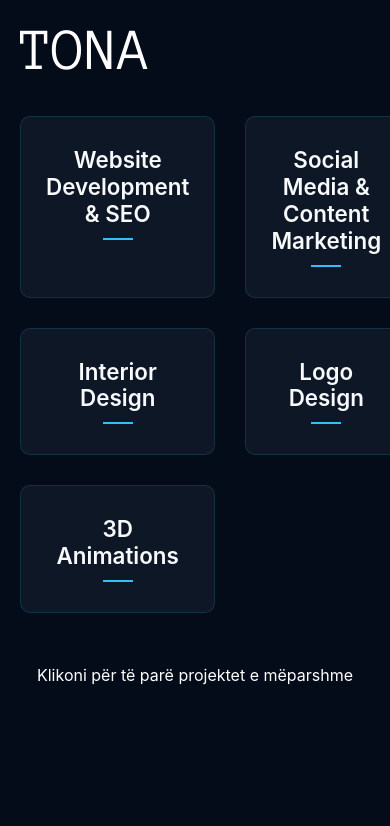
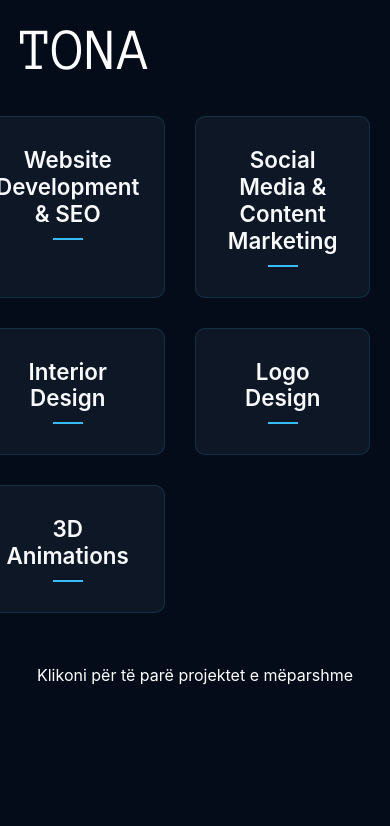
Before and after one commit to Eazzy2006/mavix.ks, a React (Vite) app: page / in a window 390 px wide. Shown: the part 978-1804 px from the top of the page. Built offline with nearby package versions, Linux system fonts and the light colour scheme.

Commit message:
moved sherbimet cards

```diff
--- a/src/components/Work.jsx
+++ b/src/components/Work.jsx
@@ -50,7 +50,9 @@ export default function Work() {
       </h1>
 
       {/* Services grid - 2 rows of 3 */}
-      <div style={{
+      <div
+      className="sherbimetcard"
+      style={{
         display: 'grid',
         gridTemplateColumns: 'repeat(2, 1fr)',
         gap: '30px',
--- a/src/index.css
+++ b/src/index.css
@@ -503,4 +503,8 @@ h1 {
     margin-left: -90px;
   }
 
+  .sherbimetcard{
+    margin-left: -50px;
+  }
+
 }
```
